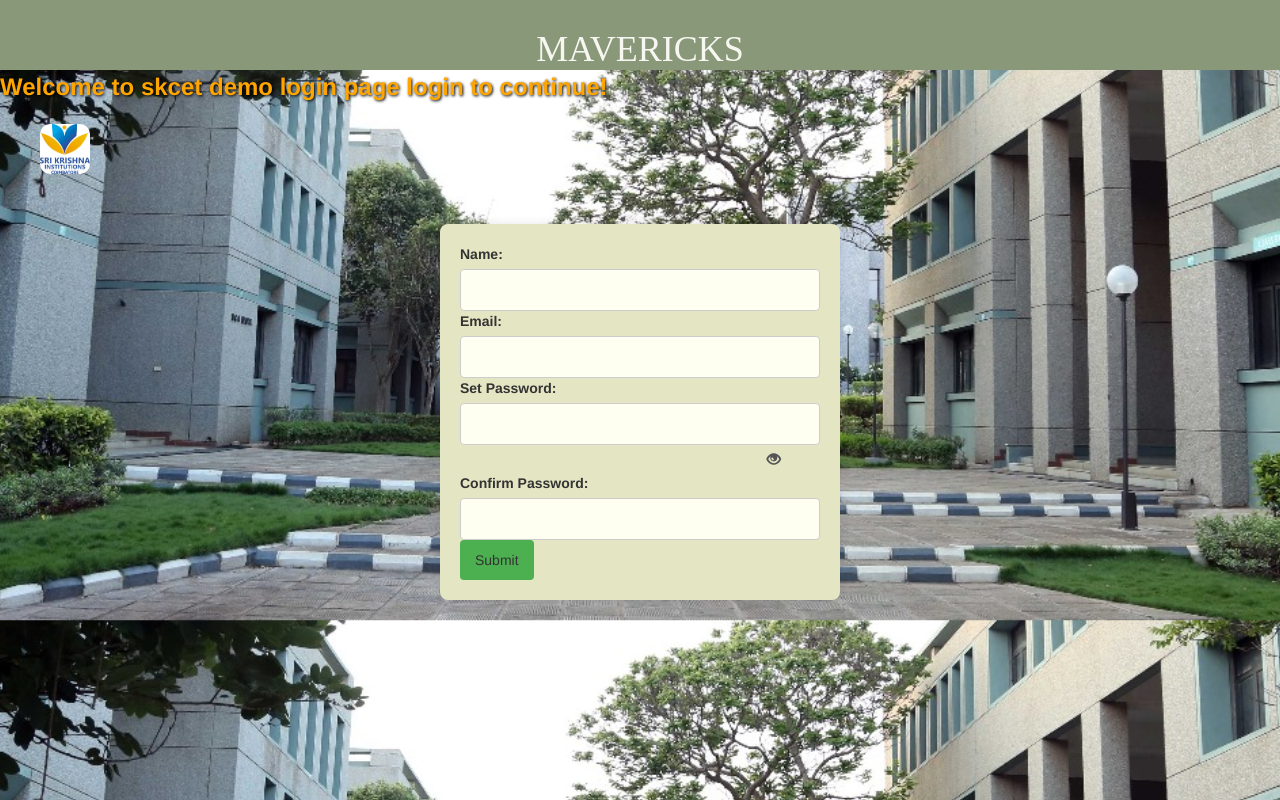
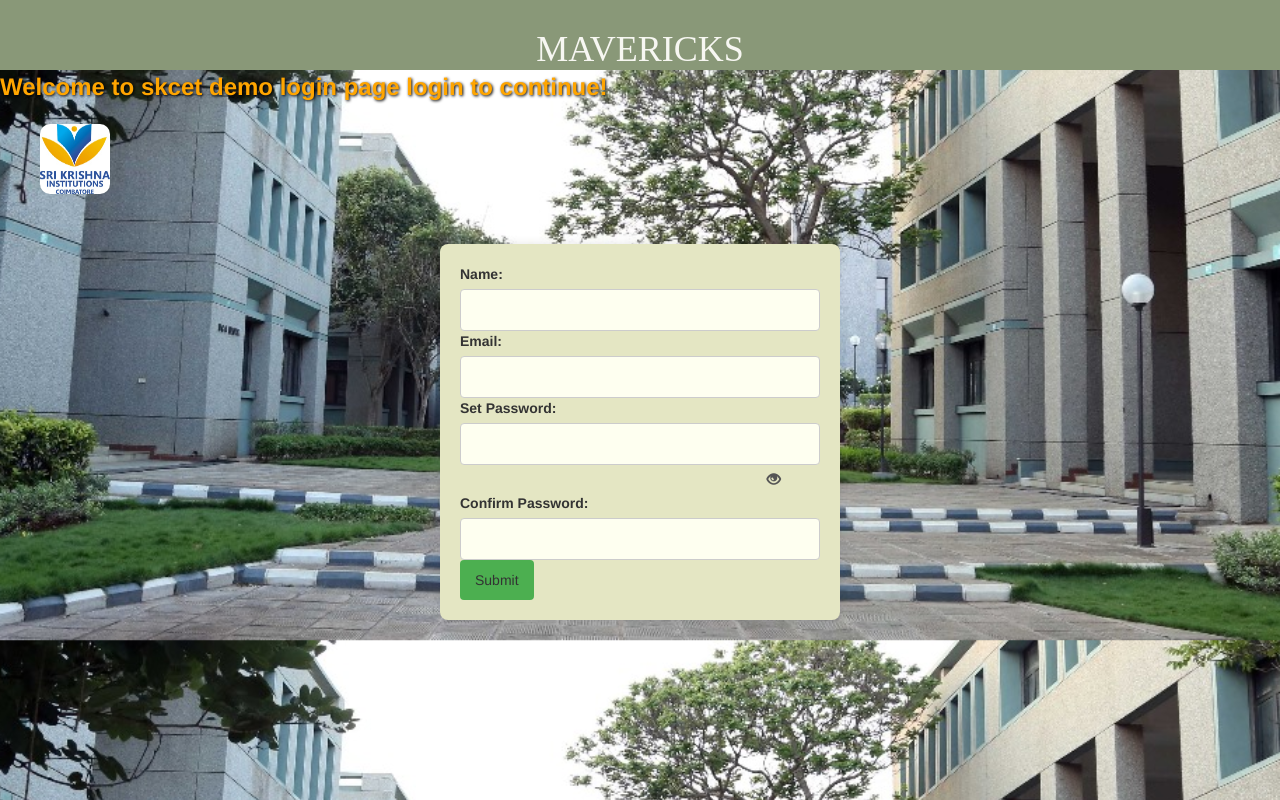
Before and after one commit to praven06/mavericks, a plain HTML site: page index.html in a window 1280 px wide. Drawn offline with nearby package versions, Linux system fonts and the light colour scheme.

Commit message:
Update index.html

```diff
--- a/index.html
+++ b/index.html
@@ -12,16 +12,18 @@
 </head>
 <body>
   <nav>
+
     <h1>MAVERICKS</h1>
+
     <!--<img class="asd" src="logo.jpeg" height="40px" width="40px"/>-->
   </nav>
   <div class="marquee">
     <p>Welcome to skcet demo login page login to continue!</p>
   </div>
 
-  <img class="logo" src="img2.jpg" height="50px" width="50px"/>
+  <img class="logo" src="img2.jpg" height="70px" width="70px"/>
 
-  <form id="registrationForm" onsubmit="return validateForm()">
+  <form id="registrationForm about" onsubmit="return validateForm()">
     <label for="name">Name:</label>
     <input type="text" id="name" name="name" required>
 
```
